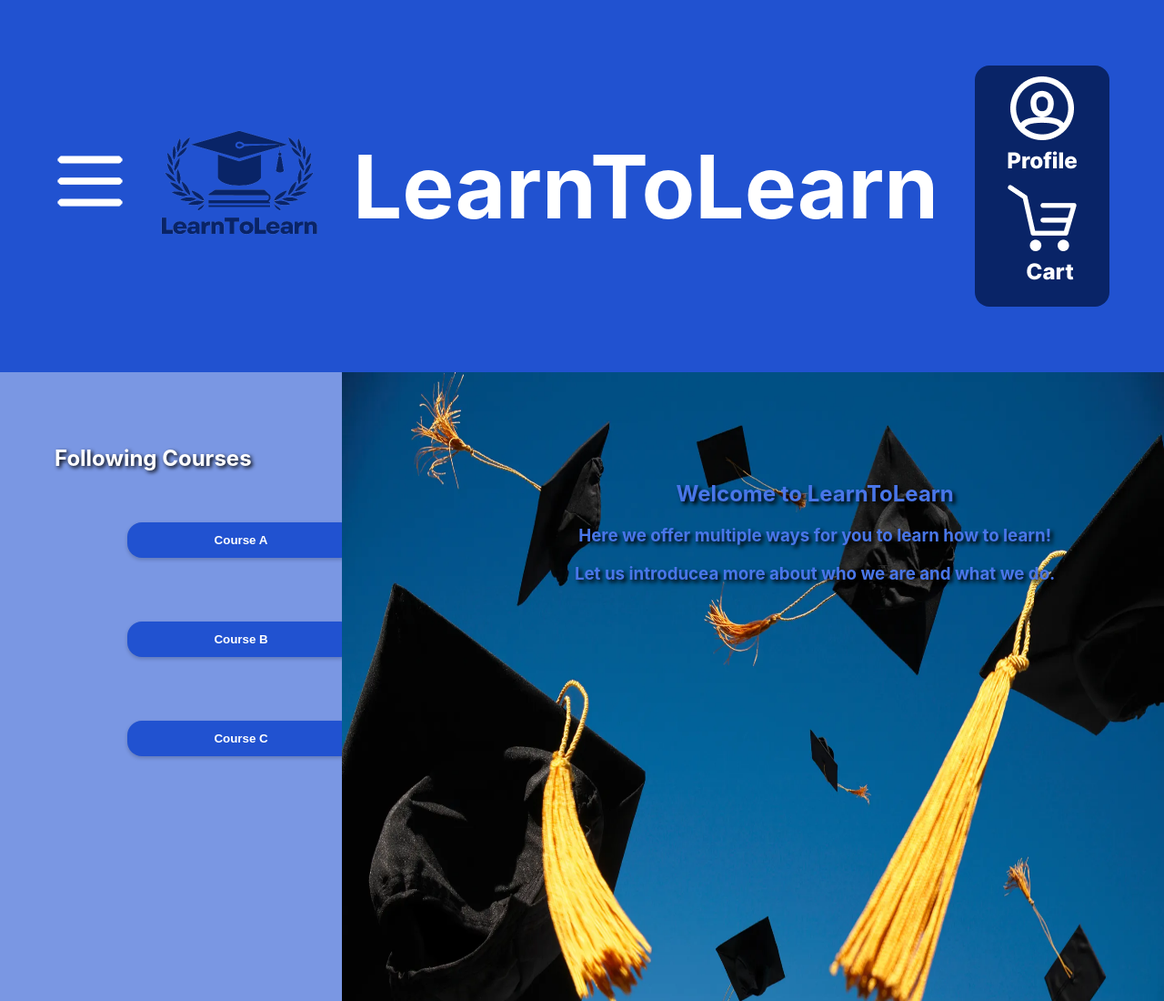
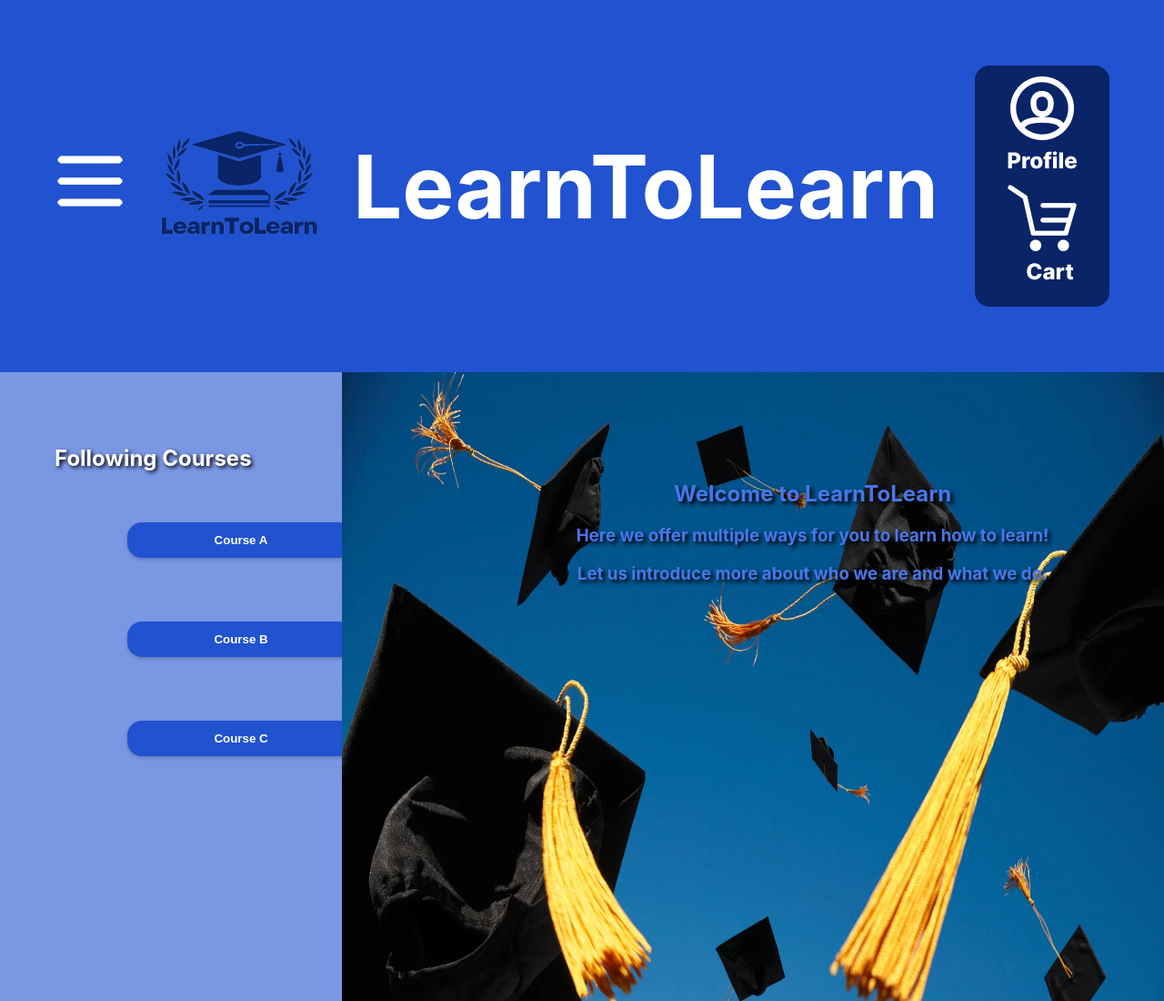
Before and after one commit to DiepvriesRisotto/INFOPROJTeam8, a plain HTML site: page index.html in a window 1280 px wide. Shown: the top 1100 px of the page at 91% size. Drawn offline with Linux system fonts and the light colour scheme.

Commit message:
Fix spelling error

```diff
--- a/index.html
+++ b/index.html
@@ -42,7 +42,7 @@
             <div class="img_text">
                 <h2>Welcome to LearnToLearn</h2>
                 <h3>Here we offer multiple ways for you to learn how to learn!</h3>
-                <h3>Let us introducea more about who we are and what we do.</h3>
+                <h3>Let us introduce more about who we are and what we do.</h3>
             </div>
         </div>
     </div>
```
